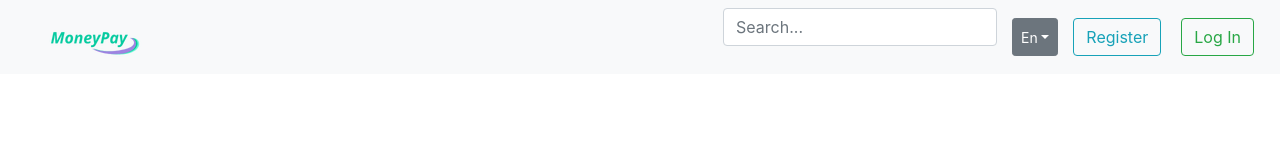
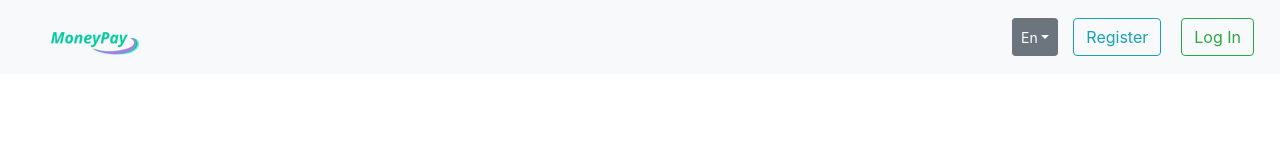
Before and after one commit to PetrovCristina/EPayment, a React (Create React App) app: page / in a window 1280 px wide. Shown: the top 160 px of the page. Built offline with nearby package versions, Linux system fonts and the light colour scheme.

Commit message:
Removing search

```diff
--- a/src/components/Header/index.js
+++ b/src/components/Header/index.js
@@ -3,8 +3,6 @@ import logo from './logo.png'
 import './header.css'
 import {
   Button,
-  Form,
-  FormGroup,
   Label,
   InputGroup,
   InputGroupAddon,
@@ -50,16 +48,6 @@ export default class Header extends React.Component {
           <NavbarToggler onClick={this.toggle} />
           <Collapse isOpen={this.state.isOpen} navbar>
             <Nav className="ml-auto" navbar>
-              <Form className="search">
-                <FormGroup>
-                  <Input
-                    type="search"
-                    name="search"
-                    id="search"
-                    placeholder="Search..."
-                  />
-                </FormGroup>
-              </Form>
               <ButtonDropdown
                 isOpen={this.state.isOpen}
                 toggle={this.toggle}
```
